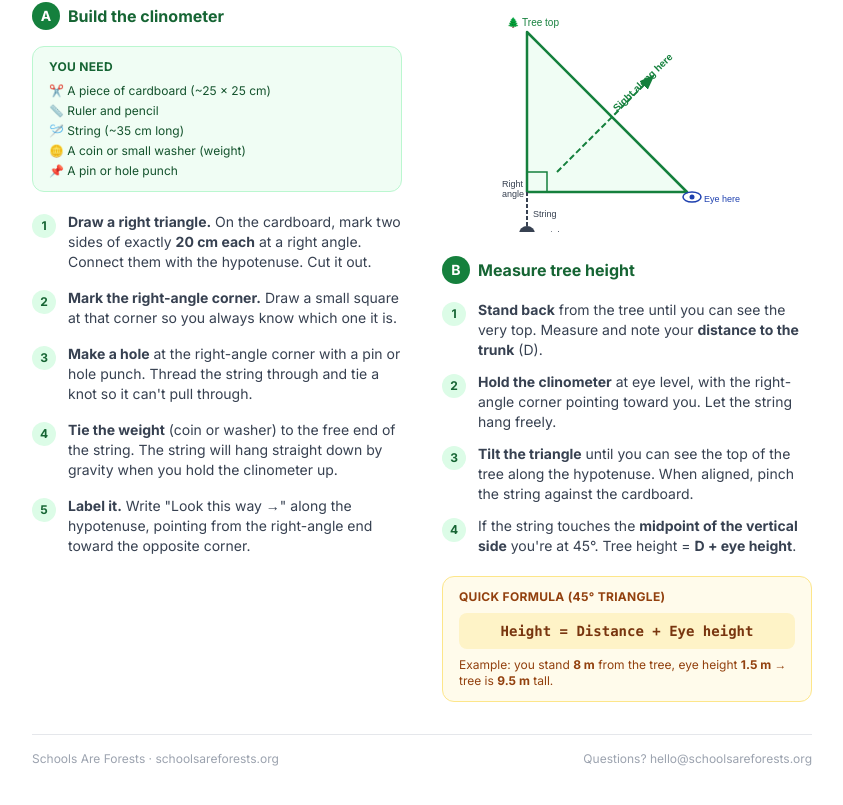
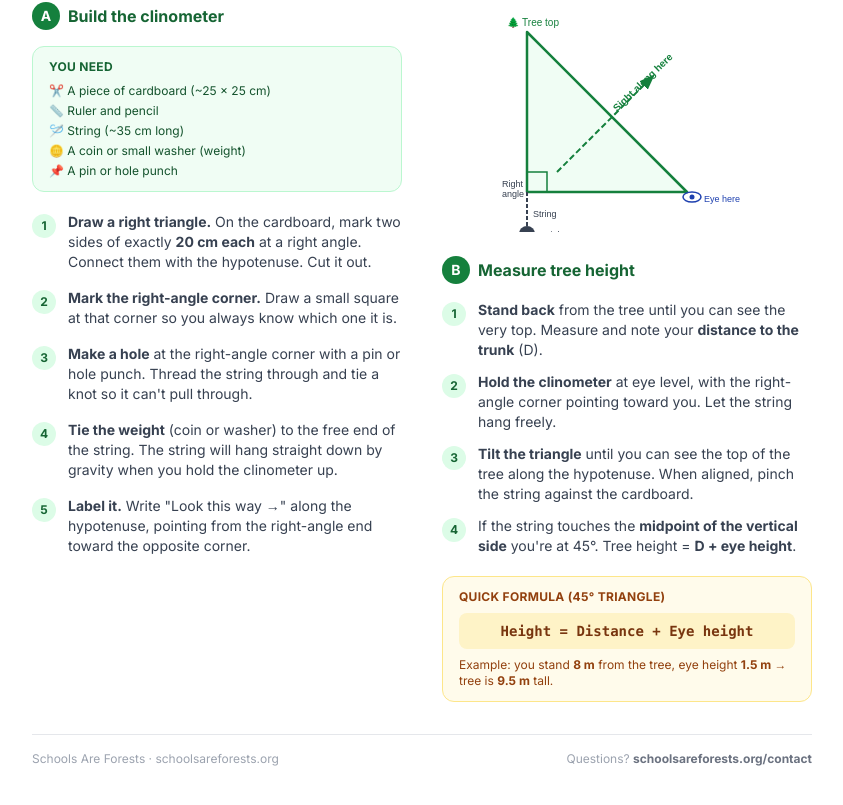
Before and after one commit to luforestal/schoolsareforests-website, a Next.js app: page /print/field-sheet in a window 1280 px wide. Shown: the part 1826-2631 px from the top of the page, without its empty margins (218-1061 px from the left). Built offline with nearby package versions, Linux system fonts and the light colour scheme.

Commit message:
Fix contact footer on field sheet to link to /contact page

```diff
--- a/app/print/field-sheet/page.js
+++ b/app/print/field-sheet/page.js
@@ -321,7 +321,7 @@ export default function FieldSheetPage() {
         {/* Footer */}
         <div className="mt-8 pt-4 border-t border-gray-200 flex items-center justify-between text-xs text-gray-400">
           <span>Schools Are Forests · schoolsareforests.org</span>
-          <span>Questions? hello@schoolsareforests.org</span>
+          <span>Questions? <strong className="text-gray-500">schoolsareforests.org/contact</strong></span>
         </div>
       </div>
     </>
```
